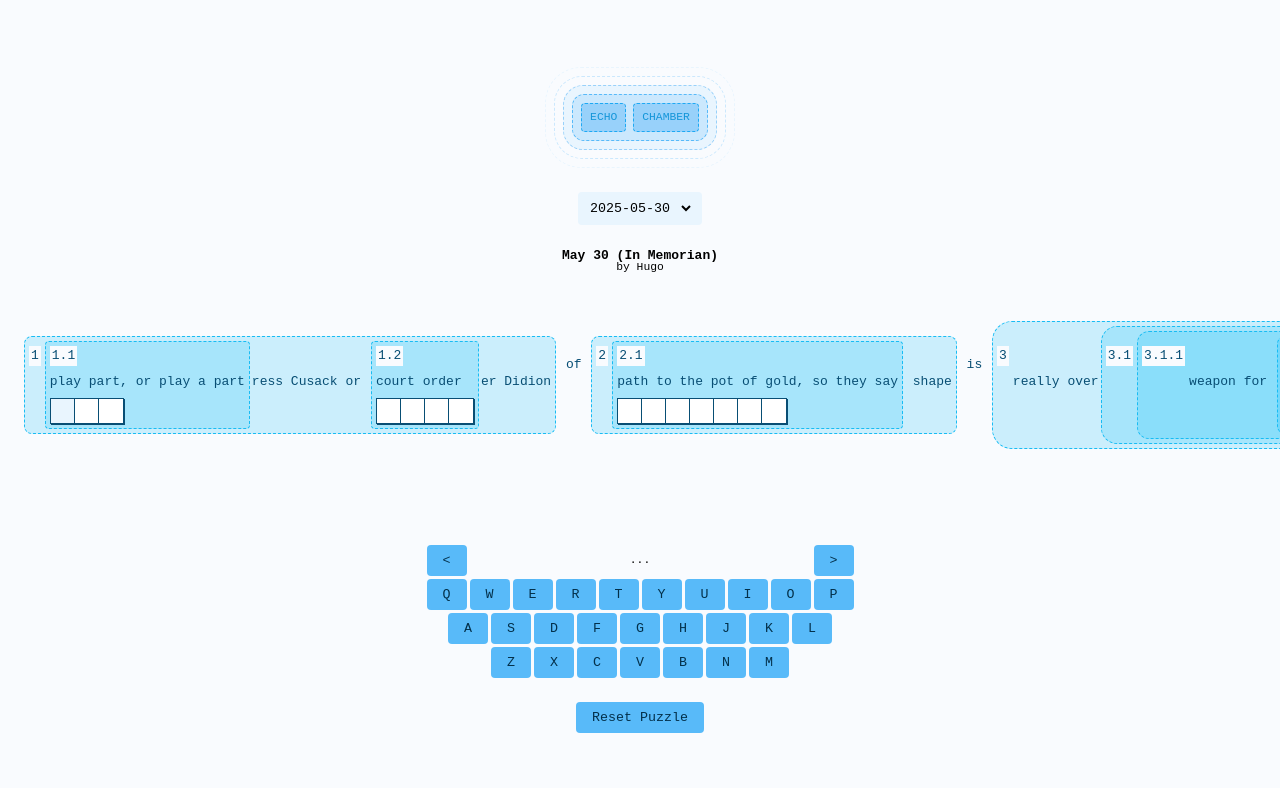
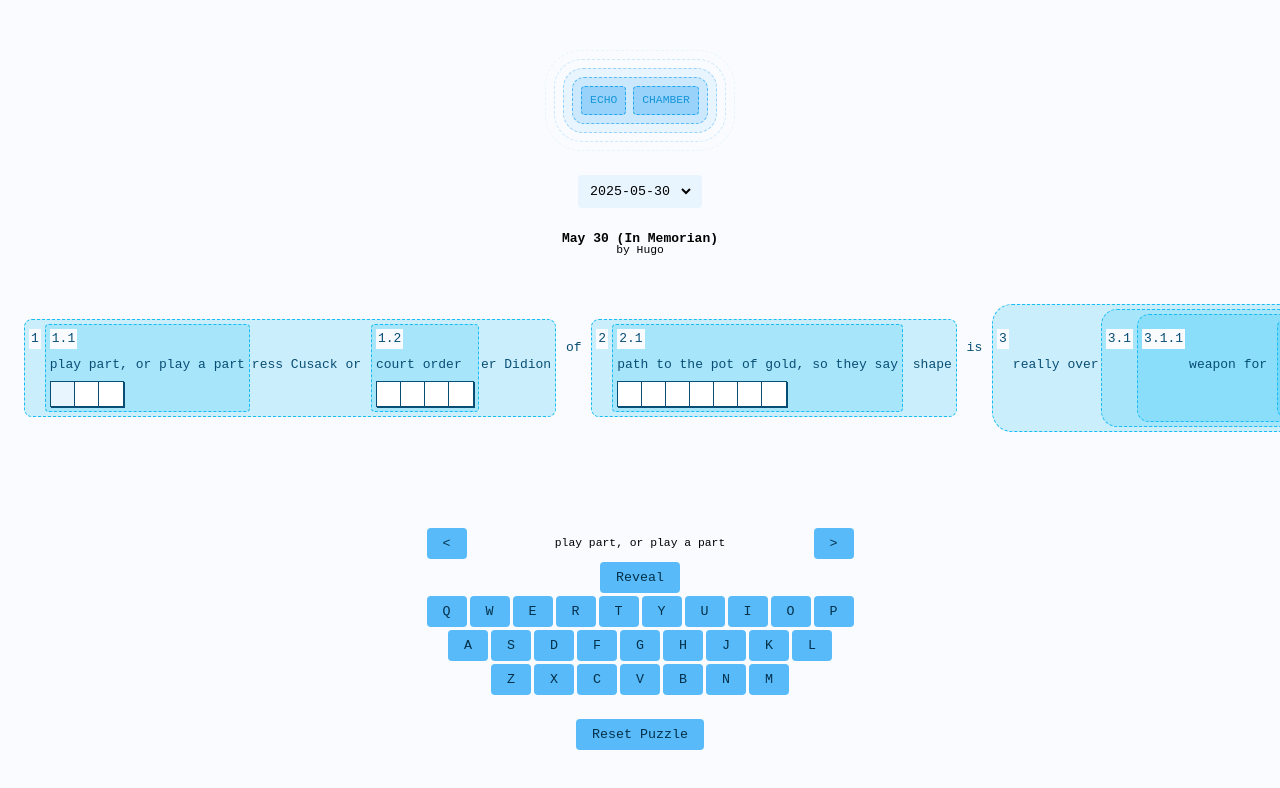
Before and after one commit to hugolynch/echo, a Svelte app: page / in a window 1280 px wide. Shown: the top 788 px of the page. Built offline with nearby package versions, Linux system fonts and the light colour scheme.

Commit message:
Render clue in keyboard and move reveal functionality to it

```diff
--- a/src/components/Board.svelte
+++ b/src/components/Board.svelte
@@ -1,7 +1,7 @@
 <script lang="ts">
     import type { Puzzle, State } from '../types/puzzle'
     import { tick } from 'svelte'
-    import { game, next, input } from '../lib/state.svelte'
+    import { game, node, next, input } from '../lib/state.svelte'
     import Keyboard from './Keyboard.svelte'
     import BoardClue from "./BoardClue.svelte"
     import puzzles from '../assets/puzzles.json'
@@ -40,7 +40,7 @@
 
         // save active puzzle to local storage, focus first input, and return it
         localStorage.setItem('active', saved.id)
-        tick().then(() => input(next(0))?.focus())
+        tick().then(() => input(next(0), 0)?.focus())
         return saved
     }
 
@@ -67,9 +67,9 @@
     }
 
     function type(letter: string): void {
-        if (game.focused) {
-            game.focused.dispatchEvent(new CustomEvent('type', {detail: letter}))
-        }
+        const target = input(game.focused.clue, game.focused.input)
+        target?.focus()
+        target?.dispatchEvent(new CustomEvent('type', {detail: letter}))
     }
 </script>
 
--- a/src/components/Input.svelte
+++ b/src/components/Input.svelte
@@ -3,12 +3,11 @@
     import { game, node, parent, prev, next, input } from '../lib/state.svelte'
 
     let { idx = 0 } = $props()
-    // let focused: number|null = null
     let curr = node(idx)!
     let inputs: HTMLInputElement[] = $state([])
     let letters = $state([...curr.text].filter(c => c !== ' ').map(_ => ''))
 
-    onMount(() => {game.inputs[idx] = inputs[0]})
+    onMount(() => {game.inputs[idx] = inputs})
     onDestroy(() => { delete game.inputs[idx] })
 
     /**
@@ -27,16 +26,14 @@
             const p = parent(idx)
             if (p !== null) {
                 const nidx = next(p, idx) ?? next(0)
-                tick().then(() => input(nidx)?.focus())
+                tick().then(() => input(nidx, 0)?.focus())
             }
         }
     }
 
     /**
-     * Handle keydown events on inputs. Specifically:
-     *  1. auto-tab when inputing a character;
-     *  2. move left when pressing backspace;
-     *  3. focus the previous/next input when pressing arrow keys.
+     * Handle keydown events on inputs. Mostly just makes sure that we don't catch unwanted inputs
+     * (e.g. meta keys like ctrl+q) and handle shift+tab as a special case.
      */
     function handleKeyDown(e: KeyboardEvent, i: number): void {
         // if there's a meta key (ctrl/cmd) active, don't override the default behaviour
@@ -45,10 +42,34 @@
 
         // otherwise, prevent default event handling and run custom event handling
         e.preventDefault()
-        handleInput(e.target as HTMLInputElement, e.key, i)
+        // special case: when pressing shift+tab, convert the key to a special value
+        const key = (e.shiftKey && e.key === 'Tab') ? 'ShiftTab' : e.key
+        handleInput(e.target as HTMLInputElement, key, i)
     }
 
+    /**
+     * Handle custom input events. Specifically:
+     *  1. revealing letters (this is silly and should move);
+     *  2. auto-tab when inputing a character;
+     *  3. move left when pressing backspace;
+     *  4. focus the previous/next input when pressing arrow keys.
+     */
     function handleInput(target: HTMLInputElement, key: string, i: number): void {
+        // get adjacent inputs (if any)
+        const prevChar = inputs[game.focused.input - 1] as HTMLInputElement|undefined
+        const nextChar = inputs[game.focused.input + 1] as HTMLInputElement|undefined
+
+        // if key is 'reveal'
+        if (key === 'reveal') {
+            letters[game.focused.input] = curr.text[game.focused.input]
+            // focus next char, wrapping around
+            if (nextChar) {
+                nextChar.focus()
+            } else {
+                inputs[0].focus()
+            }
+        }
+
         // if key is tab or shift+tab, focus previous/next clue
         if (key === 'Tab' || key === 'ShiftTab') {
             const p = parent(idx)
@@ -58,16 +79,11 @@
                 const tidx = (key === 'ShiftTab')
                     ? prev(p, idx) ?? prev(0)
                     : next(p, idx) ?? next(0)
-                input(tidx)?.focus()
+                input(tidx, 0)?.focus()
             }
-            return
         }
 
-        // get input + neighbours
-        // const target = e.target as HTMLInputElement
-        const prevChar = target.previousElementSibling as HTMLInputElement|null
-        const nextChar = target.nextElementSibling as HTMLInputElement|null
-        // handle other (non-tab) special cases...
+        // handle other special cases...
         if (key === 'ArrowLeft') {
             prevChar?.focus()
         } else if (key === 'ArrowRight') {
@@ -85,27 +101,6 @@
         // check the solution so far
         check(letters.join(''), curr.text)
     }
-
-    // /**
-    //  * Fill the last focused input with the correct letter.
-    //  */
-    // function reveal(): void {
-    //     // if no previously focused input, start at the beginnning
-    //     if (focused === null) {
-    //         focused = 0
-    //     }
-
-    //     // reveal the appropriate letter and check if word is solved
-    //     letters[focused] = curr.text[focused]
-    //     check(letters.join(''), curr.text)
-
-    //     // focus the next input, wrapping around
-    //     if (focused === inputs.length - 1) {
-    //         inputs[0]?.focus()
-    //     } else {
-    //         inputs[focused + 1]?.focus()
-    //     }
-    // }
 </script>
 
 <div class="inputWrapper">
@@ -113,7 +108,7 @@
         {#if char !== ' '}
             <input maxlength="1" enterkeyhint="done" inputmode="none"
                 onkeydown={e => handleKeyDown(e, i)}
-                onfocus={e => game.focused = e.target as HTMLInputElement}
+                onfocus={() => { game.focused.clue = idx; game.focused.input = i }}
                 ontype={e => handleInput(e.target, e.detail, i)}
                 bind:value={letters[i]} bind:this={inputs[i]}
                 class={{'space': curr.text[i + 1] === ' '}}
@@ -121,10 +116,6 @@
         {/if}
     {/each}
 </div>
-<!-- <div class="buttonWrapper">
-    <button onclick={reveal}>Reveal Letter</button>
-    <button onclick={() => game.state.push(idx)}>Reveal Word</button>
-</div> -->
 
 <style>
     .inputWrapper {
@@ -165,21 +156,4 @@
             }
         }
     }
-
-    .buttonWrapper {
-        white-space: nowrap;
-    }
-
-    button {
-        border: 1px solid #084E74;
-        box-shadow: 1px 1px 0 0 #084E74;
-        border-radius: 0;
-        padding: 4px 6px;
-        background-color: white;
-        text-transform: uppercase;
-
-        &:hover {
-            background-color: #E9F5FE;
-        }
-    }
 </style>
--- a/src/components/Keyboard.svelte
+++ b/src/components/Keyboard.svelte
@@ -1,4 +1,6 @@
 <script lang="ts">
+    import { game, leaf, render } from '../lib/state.svelte'
+
     let { type }: { type: (letter: string) => void } = $props()
     let letters = [
         'qwertyuiop'.split(''),
@@ -10,8 +12,17 @@
 <div class="keyboard">
     <div class="row top">
         <button class="tab" onclick={() => type('ShiftTab')}>&lt;</button>
-        <div class="clue">...</div>
+        <div class="clue">
+            {#if leaf(game.focused.clue)}
+                { render(game.focused.clue) }
+            {:else}
+                &ndash;
+            {/if}
+        </div>
         <button class="tab" onclick={() => type('Tab')}>&gt;</button>
+    </div>
+    <div class="row">
+        <button class="" onclick={() => type('reveal')}>Reveal</button>
     </div>
     {#each letters as row}
         <div class="row">
--- a/src/lib/state.svelte.ts
+++ b/src/lib/state.svelte.ts
@@ -3,8 +3,8 @@ import type { Puzzle, Clue, State } from '../types/puzzle'
 const game: {
     puzzle: Puzzle,
     state: State,
-    inputs: Array<HTMLInputElement|undefined>,
-    focused: HTMLInputElement|null
+    inputs: Array<Array<HTMLInputElement|undefined>>,
+    focused: { clue: number, input: number },
 } = $state({
     puzzle: {
         id: "",
@@ -15,7 +15,7 @@ const game: {
     },
     state: [],
     inputs: [],
-    focused: null,
+    focused: { clue: 0, input: 0 },
 })
 
 /*
@@ -83,10 +83,18 @@ function clue(idx: number): boolean {
  * Given a node index, return true iff it is a leaf node (i.e. a bottom-level clue node).
  * Takes solved children into account.
  */
-function leaf(idx: number): boolean {
+export function leaf(idx: number): boolean {
     const clues = node(idx)?.clues ?? []
     return clues.length === 0
         || clues.every(c => text(c) || solved(c))
+}
+
+/**
+ * Given a node index, return the
+ */
+export function render(idx: number): string {
+    const clues = node(idx)?.clues ?? []
+    return clues.map(c => node(c)?.text).join('')
 }
 
 
@@ -185,12 +193,12 @@ function next(idx: number, from?: number): number|null {
 }
 
 /**
- * Given a node index, return its first input element.
+ * Given a node index, return its input elemen at position pos.
  * Returns null if there is no corresponding input.
  */
-function input(idx: number|null): HTMLInputElement|null {
-    if (idx && game.inputs[idx]) {
-        return game.inputs[idx]
+function input(idx: number|null, pos: number): HTMLInputElement|null {
+    if (idx && game.inputs[idx] && game.inputs[idx][pos]) {
+        return game.inputs[idx][pos]
     }
 
     return null
```
